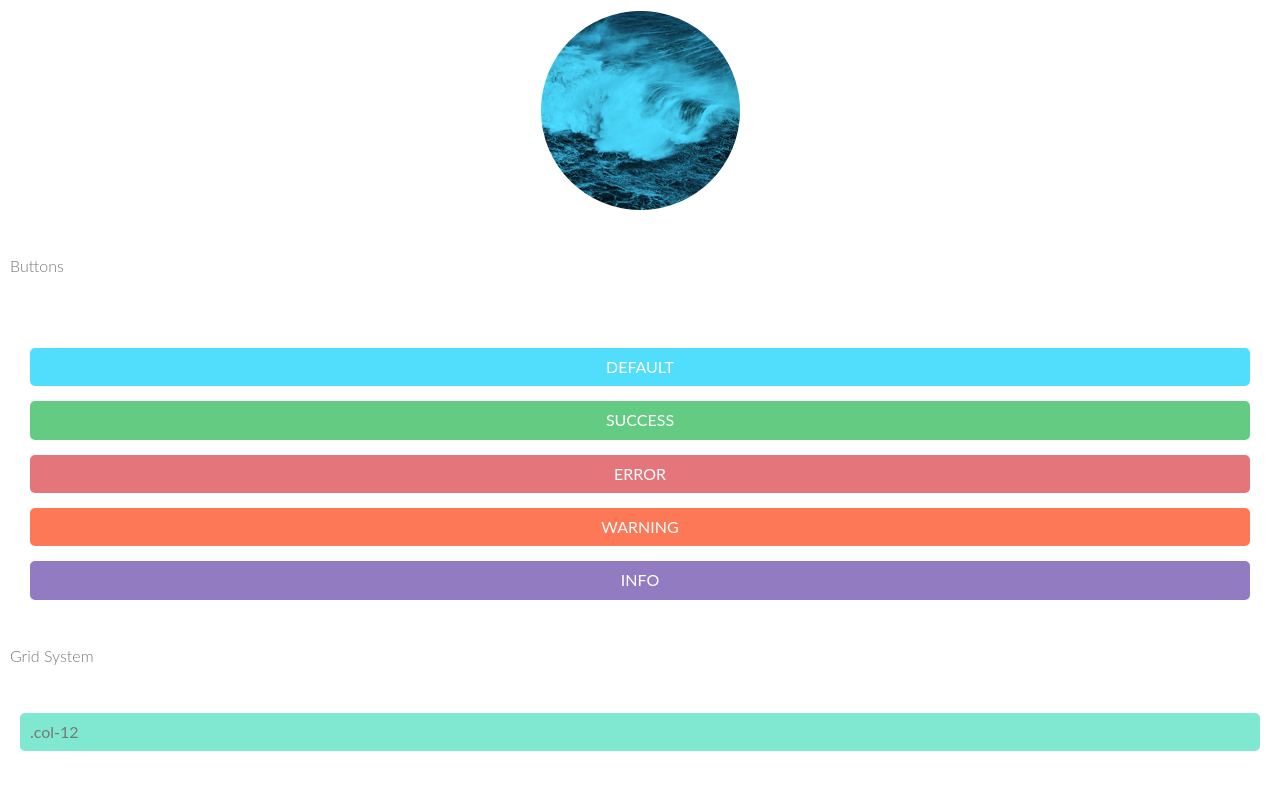
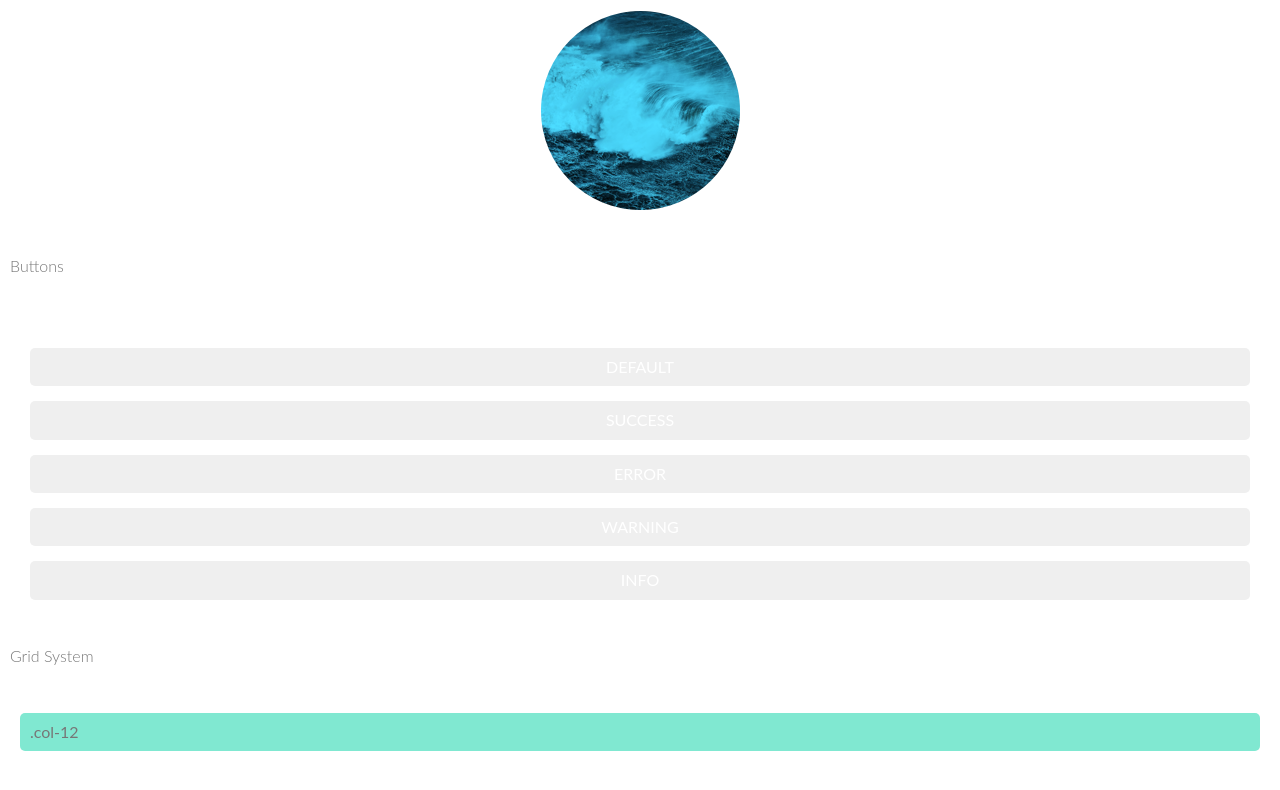
Before and after one commit to thephaw/techdegree-project-unit-4, a plain HTML site: page index.html in a window 1280 px wide. Shown: the part 1642-2432 px from the top of the page. Drawn offline with Linux system fonts and the light colour scheme.

Commit message:
_button.scss
Removed unnecessary code

```diff
--- a/scss/component/_button.scss
+++ b/scss/component/_button.scss
@@ -12,23 +12,3 @@
     border-radius: 5px;
     @include btn-bg-colors($btn-bg-colors);
   }
-
-  .default {
-    background-color: #51ddfc;
-  }
-
-  .error {
-    background-color: #e4757a;
-  }
-
-  .info {
-    background-color: #927bc1;
-  }
-
-  .success {
-    background-color: #63cc82;
-  }
-
-  .warning {
-    background-color: #fd7856;
-  }
```
Also changed, not shown: css/styles.css, 1 other file.
